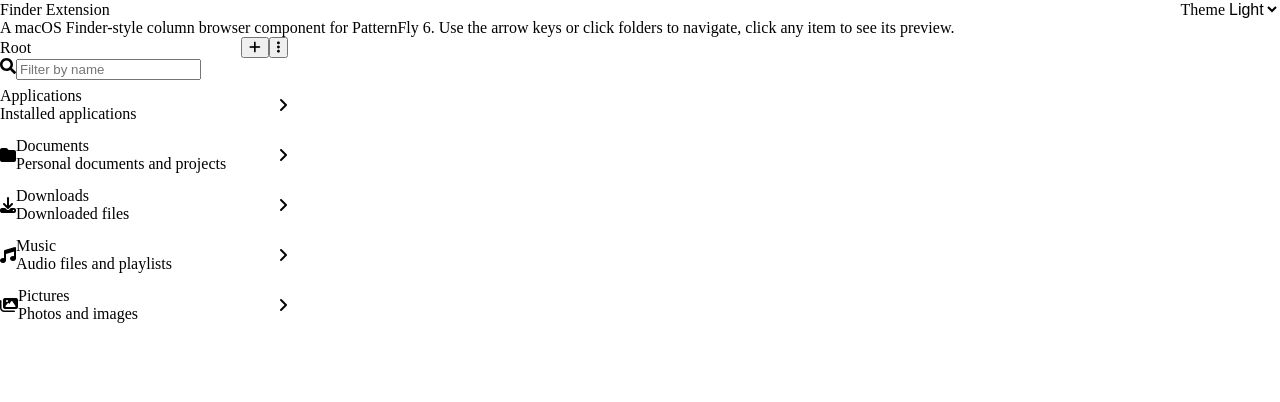
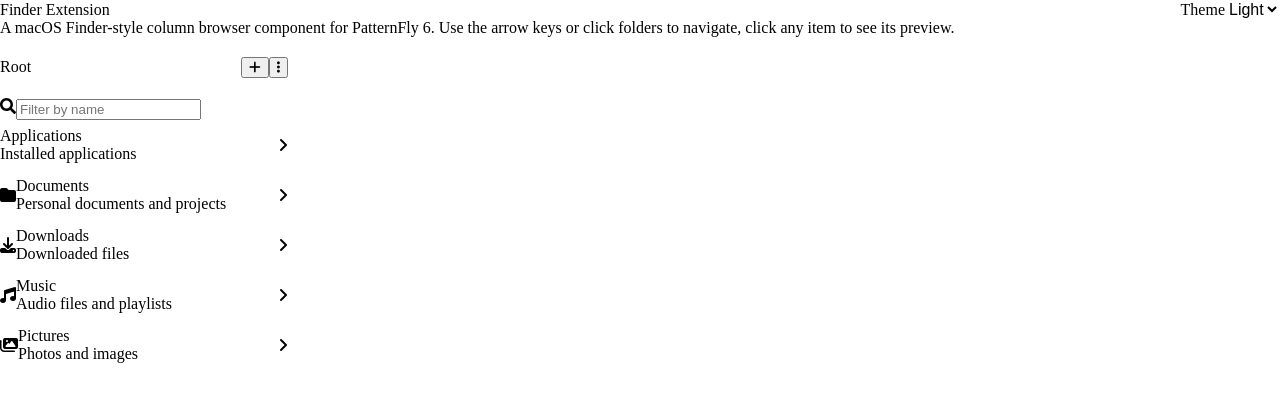
Before and after one commit to hpehl/pf-finder-extension, a website built with Vite: page index.html in a window 1280 px wide. Built offline with nearby package versions, Linux system fonts and the light colour scheme; some icons are missing.

Commit message:
Column header refactoring

```diff
--- a/src/finder.css
+++ b/src/finder.css
@@ -1,4 +1,4 @@
-/* PatternFly 6 Finder Extension Component */
+/* PatternFly Java Finder Extension */
 /* A macOS Finder-style column browser for hierarchical navigation */
 
 /* ===================================================================
@@ -26,8 +26,8 @@
   --pf-v6-c-finder__column-header--PaddingInlineEnd: var(--pf-t--global--spacer--200);
   --pf-v6-c-finder__column-header--BorderBottomColor: var(--pf-t--global--border--color--default);
   --pf-v6-c-finder__column-header--BorderBottomWidth: var(--pf-t--global--border--width--100);
-  --pf-v6-c-finder__column-header-text--FontWeight: var(--pf-t--global--font--weight--200);
-  --pf-v6-c-finder__column-header-text--FontSize: var(--pf-t--global--font--size--200);
+  --pf-v6-c-finder__column-title-text--FontWeight: var(--pf-t--global--font--weight--heading--default);
+  --pf-v6-c-finder__column-title-text--FontSize: var(--pf-t--global--font--size--md);
 
   /* Column search */
   --pf-v6-c-finder__column-search--PaddingBlock: var(--pf-t--global--spacer--200);
@@ -137,19 +137,19 @@
   border-bottom: var(--pf-v6-c-finder__column-header--BorderBottomWidth) solid var(--pf-v6-c-finder__column-header--BorderBottomColor);
 }
 
-.pf-v6-c-finder__column-header-text {
-  font-weight: var(--pf-v6-c-finder__column-header-text--FontWeight);
-  font-size: var(--pf-v6-c-finder__column-header-text--FontSize);
+.pf-v6-c-finder__column-title-text {
+  font-weight: var(--pf-v6-c-finder__column-title-text--FontWeight);
+  font-size: var(--pf-v6-c-finder__column-title-text--FontSize);
   white-space: nowrap;
   overflow: hidden;
   text-overflow: ellipsis;
 }
 
-.pf-v6-c-finder__column.pf-m-active .pf-v6-c-finder__column-header-text {
+.pf-v6-c-finder__column.pf-m-active .pf-v6-c-finder__column-title-text {
   text-decoration: underline;
 }
 
-.pf-v6-c-finder__column-header-actions {
+.pf-v6-c-finder__column-actions {
   display: flex;
   align-items: center;
   gap: var(--pf-t--global--spacer--100);
--- a/src/finder.js
+++ b/src/finder.js
@@ -51,13 +51,13 @@
     const header = document.createElement('div');
     header.classList.add('pf-v6-c-finder__column-header');
 
-    const headerText = document.createElement('span');
-    headerText.classList.add('pf-v6-c-finder__column-header-text');
+    const headerText = document.createElement('h4');
+    headerText.classList.add('pf-v6-c-finder__column-title-text');
     headerText.textContent = title;
     header.appendChild(headerText);
 
     const headerActions = document.createElement('div');
-    headerActions.classList.add('pf-v6-c-finder__column-header-actions');
+    headerActions.classList.add('pf-v6-c-finder__column-actions');
 
     const addBtn = document.createElement('button');
     addBtn.classList.add('pf-v6-c-button', 'pf-m-plain');
```
